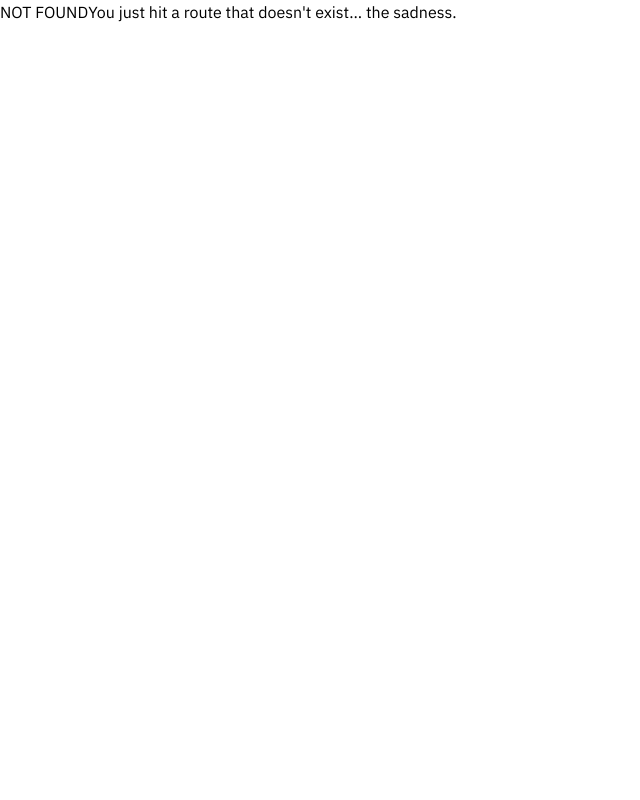
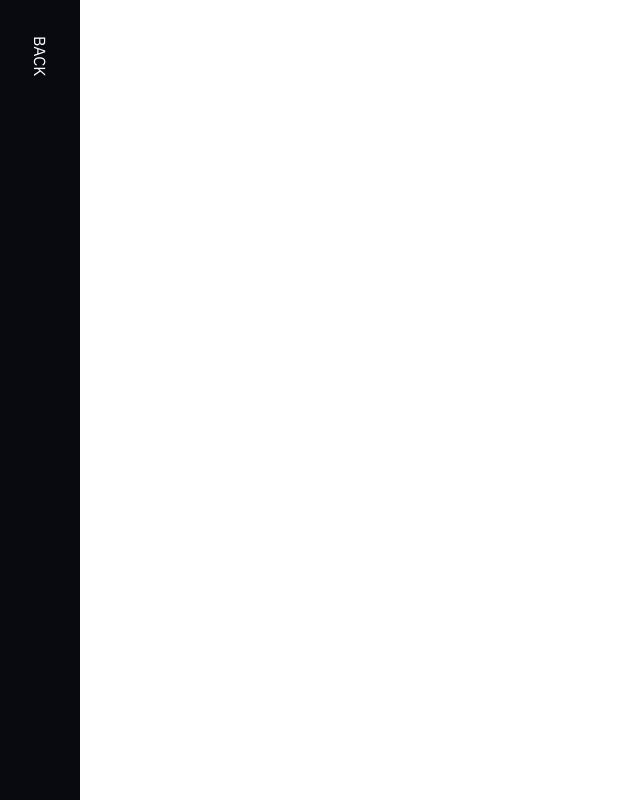
Before and after one commit to ellawg/ellawirstad.se, a Next.js app: page /about in a window 1280 px wide. Before the commit this address had no page. Shown: the whole page, without its empty margins (0-640 px from the left). Built offline with nearby package versions, Linux system fonts and the light colour scheme.

Commit message:
Remove horizontal line

```diff
--- a/src/components/atoms/LineHorizontal.tsx
+++ /dev/null
@@ -1,12 +0,0 @@
-import React, { useState } from "react";
-import Line from "../../assets/line-horizontal.svg";
-
-const LineHorizontal = ({}) => {
-  return (
-    <div className="flex my-4 items-center">
-      <img className="w-1/4" src={Line} />
-    </div>
-  );
-};
-
-export default LineHorizontal;
--- a/src/components/molecules/Menu.tsx
+++ b/src/components/molecules/Menu.tsx
@@ -3,7 +3,6 @@ import MenuIcon from "../atoms/MenuIcon";
 import { combineClasses } from "@minimizelab/mini_utils";
 import TextXXL from "../atoms/TextXXL";
 import LinkInteractive from "../atoms/LinkInteractive";
-import LineHorizontal from "../atoms/LineHorizontal";
 
 const Menu = () => {
   const [open, setOpen] = useState(false);
@@ -17,7 +16,7 @@ const Menu = () => {
         ])}
       >
         <div className="w-2/3 mt-8">
-          <LineHorizontal />
+          <TextXXL className="-mt-8">—</TextXXL>
           <TextXXL className="text-shell">
             <LinkInteractive to="/">about</LinkInteractive>
           </TextXXL>
--- /dev/null
+++ b/src/pages/about.tsx
@@ -0,0 +1,14 @@
+import React from "react";
+import Layout from "../components/organisms/Layout";
+import SideBar from "../components/molecules/SideBar";
+
+const AboutPage = ({ item }) => {
+  return (
+    <Layout>
+      <SideBar title="BACK" link="/" />
+      <div className="flex flex-row justify-end items-center w-full h-full"></div>
+    </Layout>
+  );
+};
+
+export default AboutPage;
--- a/src/pages/work/[id]/index.tsx
+++ b/src/pages/work/[id]/index.tsx
@@ -3,10 +3,12 @@ import SideBar from "../../../components/molecules/SideBar";
 
 import { work } from "../../../store/work.js";
 import WorkCard from "../../../components/molecules/WorkCard";
+import Menu from "../../../components/molecules/Menu";
 
 const Project = ({ item }) => {
   return (
     <Layout>
+      <Menu />
       <SideBar title="BACK" link="/" />
       <div className="flex flex-row justify-end items-center w-full h-full">
         <WorkCard item={item} />
```
